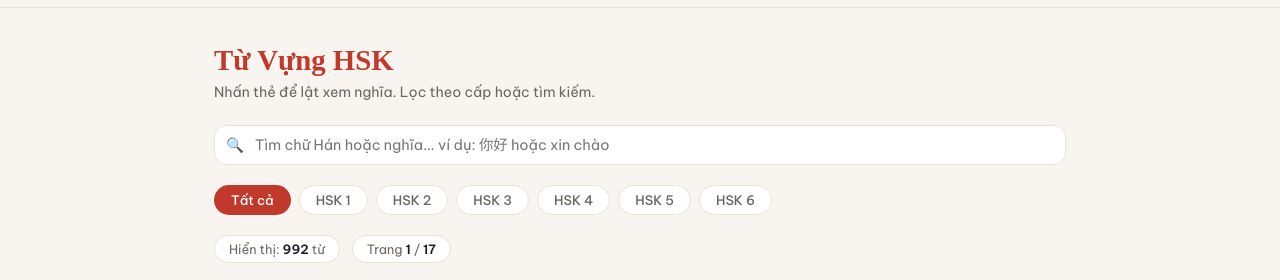
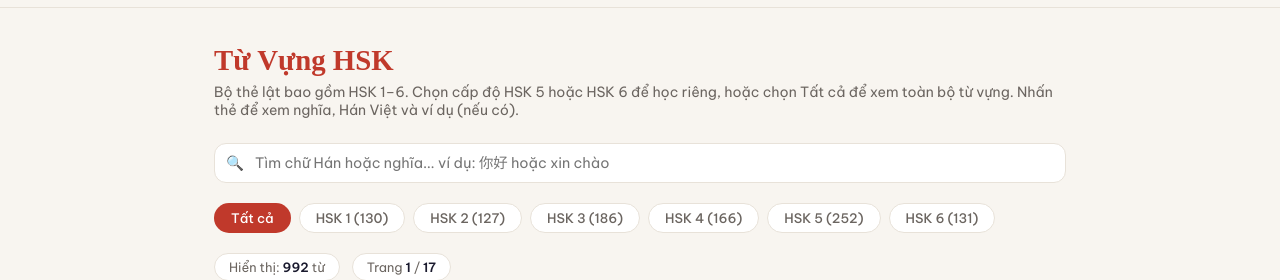
Before and after one commit to 33manhcuong-lab/hoc-tieng-trung, a plain HTML site: page index.html in a window 1280 px wide. Both pictures are taken after a click on the button "Từ vựng". Shown: the part 46-326 px from the top of the page. Drawn offline with Linux system fonts and the light colour scheme.

Commit message:
Add files via upload

```diff
--- a/index.html
+++ b/index.html
@@ -217,7 +217,7 @@
 <!-- VOCAB -->
 <div class="section" id="vocab">
   <h1>Từ Vựng HSK</h1>
-  <p class="sub">Nhấn thẻ để lật xem nghĩa. Lọc theo cấp hoặc tìm kiếm.</p>
+  <p class="sub">Bộ thẻ lật bao gồm HSK 1–6. Chọn cấp độ HSK 5 hoặc HSK 6 để học riêng, hoặc chọn Tất cả để xem toàn bộ từ vựng. Nhấn thẻ để xem nghĩa, Hán Việt và ví dụ (nếu có).</p>
   <div class="search-wrap"><input type="text" id="search-input" placeholder="Tìm chữ Hán hoặc nghĩa... ví dụ: 你好 hoặc xin chào" oninput="filterCards()"></div>
   <div class="filter-bar">
     <button class="ftab on" data-l="all" onclick="setLevel('all')">Tất cả</button>
@@ -455,14 +455,18 @@ async function loadVocabulary(){
 
     HSK = data;
     allWords = [];
-    for(const [level, words] of Object.entries(HSK)){
-      if(!Array.isArray(words)) continue;
-      words.forEach(word => allWords.push({...word, lvl: level}));
-    }
 
-    // Tự động cập nhật số lượng theo dữ liệu thực tế trong JSON.
+    // Nạp tường minh đủ 6 cấp độ để HSK5 và HSK6 luôn được đưa vào bộ thẻ lật.
+    levels.forEach(level => {
+      HSK[level].forEach(word => allWords.push({...word, lvl: level}));
+    });
+
+    // Cập nhật số lượng trên thẻ cấp độ trang chủ và bộ lọc thẻ lật.
     levels.forEach((level, index) => {
-      document.getElementById(`cnt${index + 1}`).textContent = `${HSK[level].length} từ`;
+      const count = HSK[level].length;
+      document.getElementById(`cnt${index + 1}`).textContent = `${count} từ`;
+      const filterButton = document.querySelector(`.filter-bar .ftab[data-l="${level}"]`);
+      if(filterButton) filterButton.textContent = `HSK ${index + 1} (${count})`;
     });
     document.getElementById("total-word-count").textContent = allWords.length;
 
```
